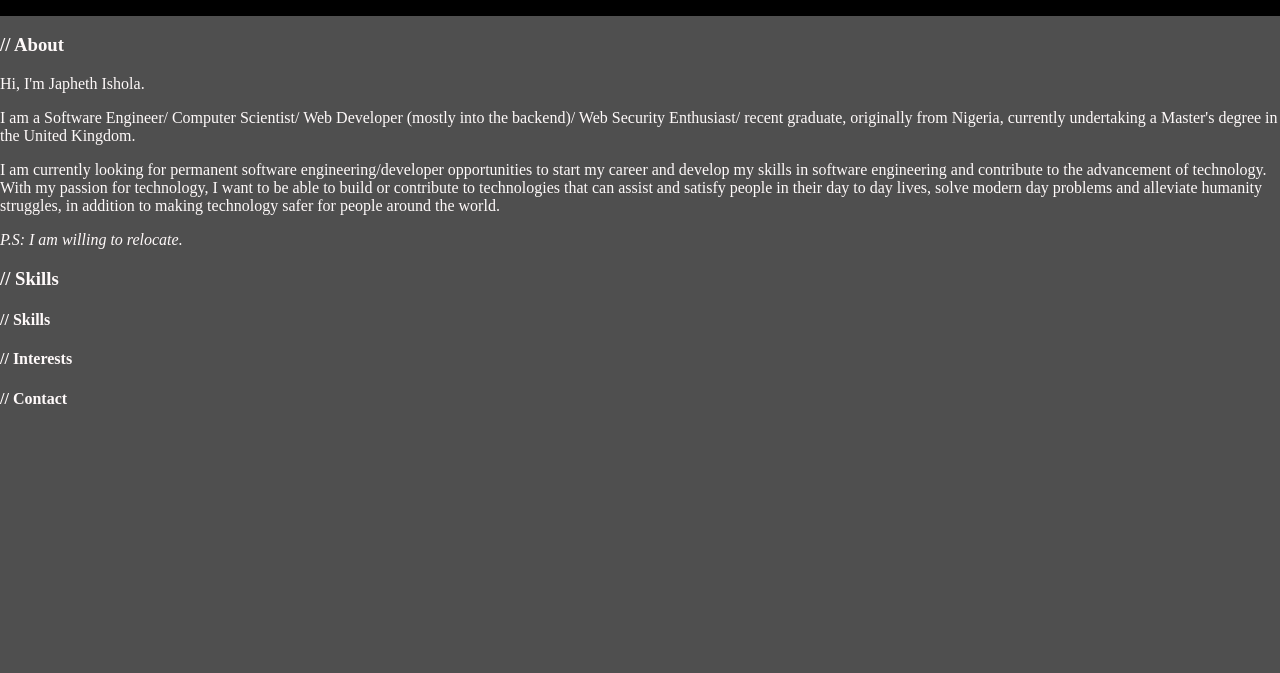
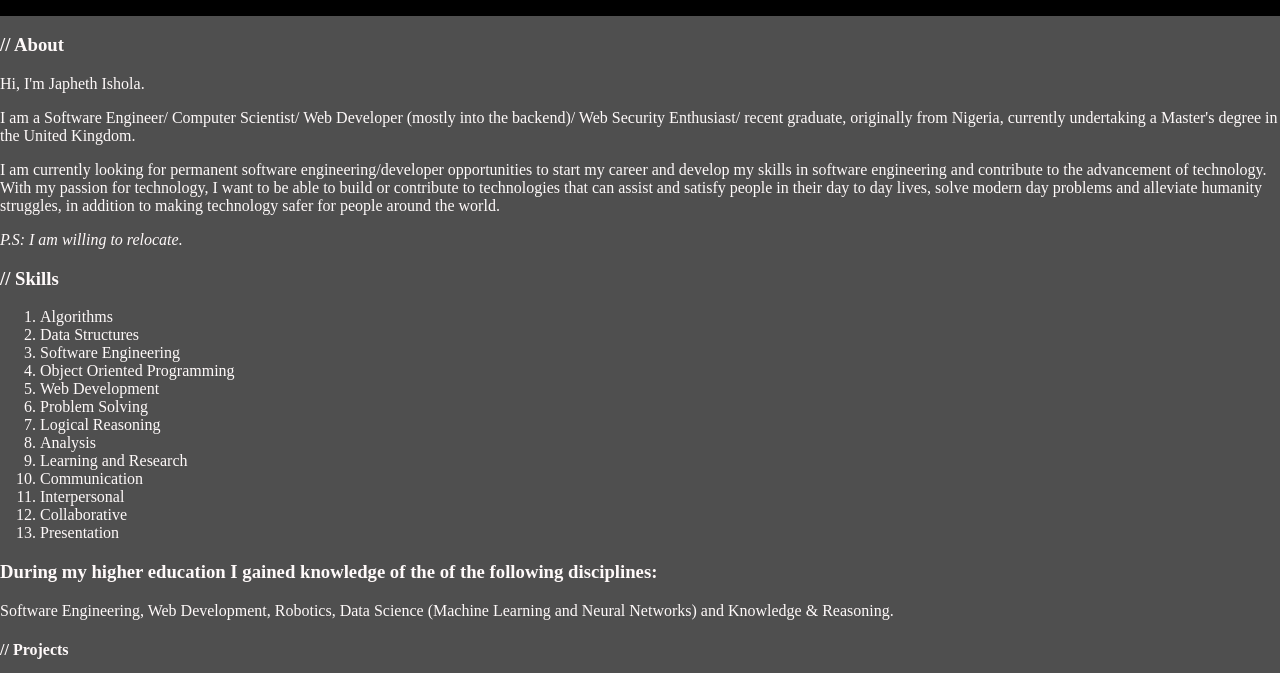
Before and after one commit to JaphethOlu/Mr-Decipher-Dot-Tech, a website: page src/production/Home.html in a window 1280 px wide. Shown: the part 127-800 px from the top of the page. Drawn offline with nearby package versions, Linux system fonts and the light colour scheme; files that its build step writes are made by us from their sources.

Commit message:
Added One Note notes

```diff
--- a/src/production/Home.html
+++ b/src/production/Home.html
@@ -32,7 +32,7 @@
           passion for technology, I want to be able to build or contribute to
           technologies that can assist and satisfy people in their day to day
           lives, solve modern day problems and alleviate humanity struggles, in
-          addition to making technology safer for people around the world. </p>
+          addition to making technology safer for people around the world.</p>
 
           <p><em>P.S: I am willing to relocate.</em></p>
 
@@ -42,12 +42,33 @@
         <article id="skills">
           <!-- Skills -->
           <h1>// Skills</h1>
+
+          <ol>
+            <li>Algorithms</li>
+            <li>Data Structures</li>
+            <li>Software Engineering</li>
+            <li>Object Oriented Programming</li>
+            <li>Web Development</li>
+            <li>Problem Solving</li>
+            <li>Logical Reasoning</li>
+            <li>Analysis</li>
+            <li>Learning and Research</li>
+            <li>Communication</li>
+            <li>Interpersonal</li>
+            <li>Collaborative</li>
+            <li>Presentation</li>
+          </ol>
+
+          <h3>During my higher education I gained knowledge of the of the following disciplines:</h3>
+
+          <p>Software Engineering, Web Development, Robotics, Data Science (Machine Learning and Neural Networks) and Knowledge &amp; Reasoning.</p>
+
         </article>
 
         <section id="projects">
           <aside>
             <!-- Projects -->
-            <h1>// Skills</h1>
+            <h1>// Projects</h1>
           </aside>
         </section>
 
@@ -55,6 +76,11 @@
           <aside>
             <!-- Interests -->
             <h1>// Interests</h1>
+
+            <h2>Technologist, Programming Fanatic, Food Connoisseur, Music Lover and Competitive Gaming Enthusiast.</h2>
+
+            <p>If I am not writing code on a computer or playing video games then I am either cooking or sleeping.</p>
+
           </aside>
         </section>
 
```
